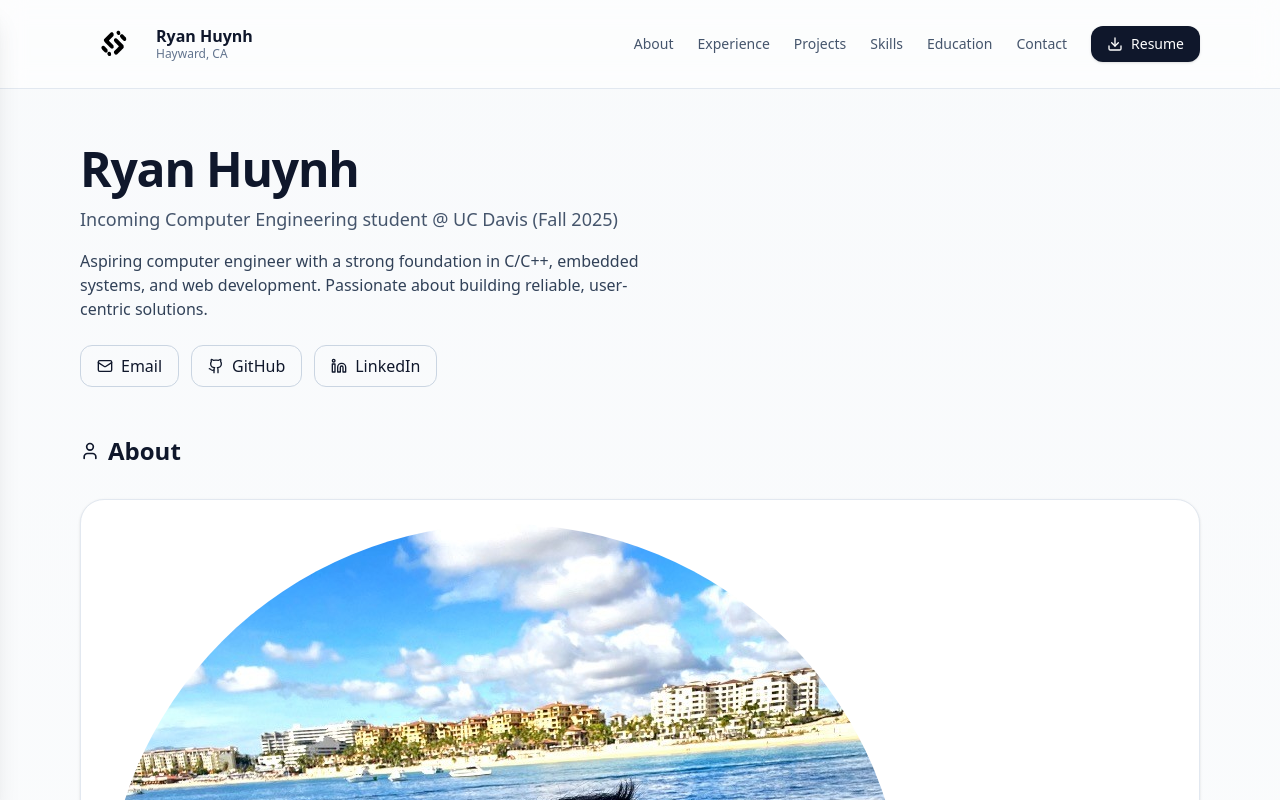
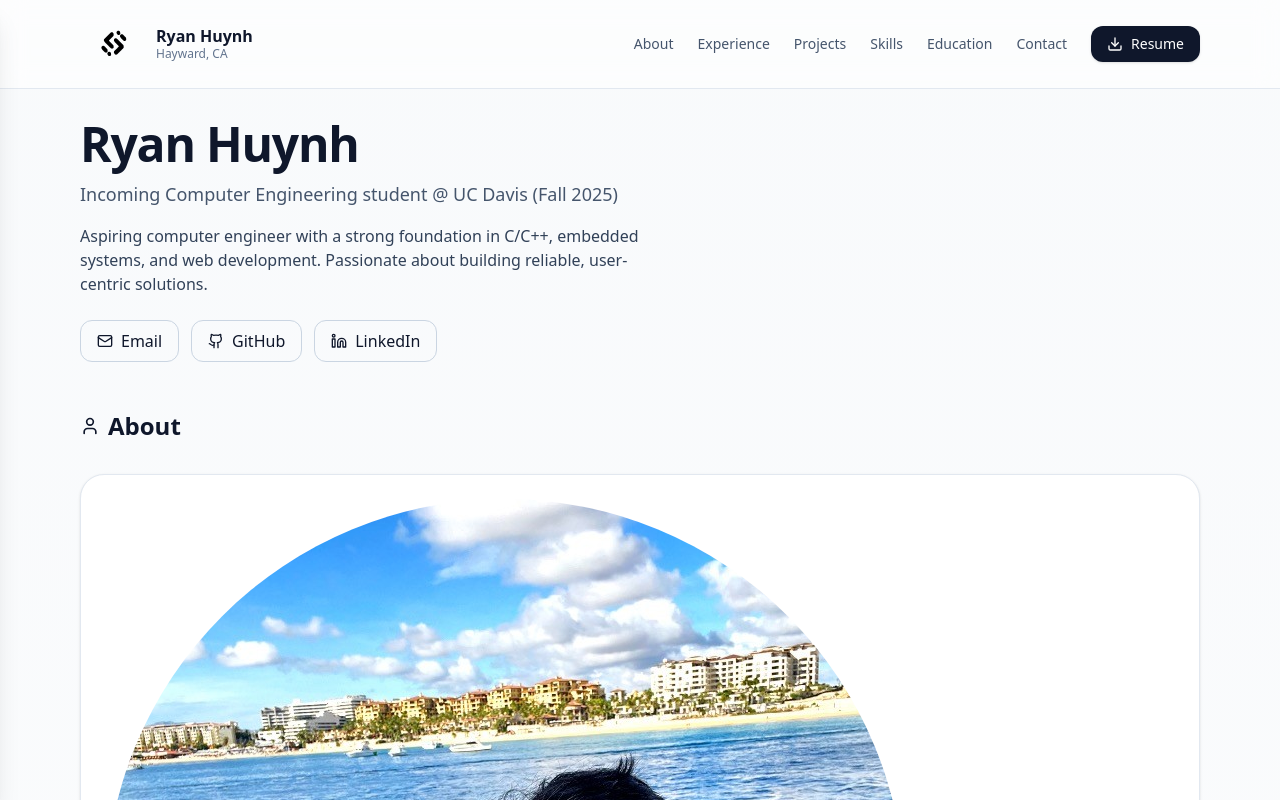
Before and after one commit to ryanhuynh02/ryan-portfolio, a Next.js app: page / in a window 1280 px wide. Shown: the top 800 px of the page. Built offline with nearby package versions, Linux system fonts and the light colour scheme.

Commit message:
Fix the nav bar

```diff
--- a/src/app/page.tsx
+++ b/src/app/page.tsx
@@ -259,10 +259,12 @@ export default function Portfolio() {
   }, [open]);
 
   return (
-    <div className="min-h-screen overflow-x-hidden bg-gradient-to-b from-slate-50 to-white text-slate-900">
+    <div className="min-h-screen overflow-x-hidden bg-gradient-to-b from-slate-50 to-white text-slate-900 pt-16">
       {/* Header */}
-      <header className="sticky top-0 z-50 border-b border-slate-200
-                         bg-white supports-[backdrop-filter]:bg-white/60 supports-[backdrop-filter]:backdrop-blur-md">
+      <header
+        className="fixed inset-x-0 top-0 z-50 border-b border-slate-200
+                  bg-white supports-[backdrop-filter]:bg-white/60 supports-[backdrop-filter]:backdrop-blur-md"
+      >
         <div className="max-w-6xl mx-auto px-4 py-3 flex items-center justify-between">
           <div className="flex items-center gap-3">
           <div className="flex items-center gap-3">
```
